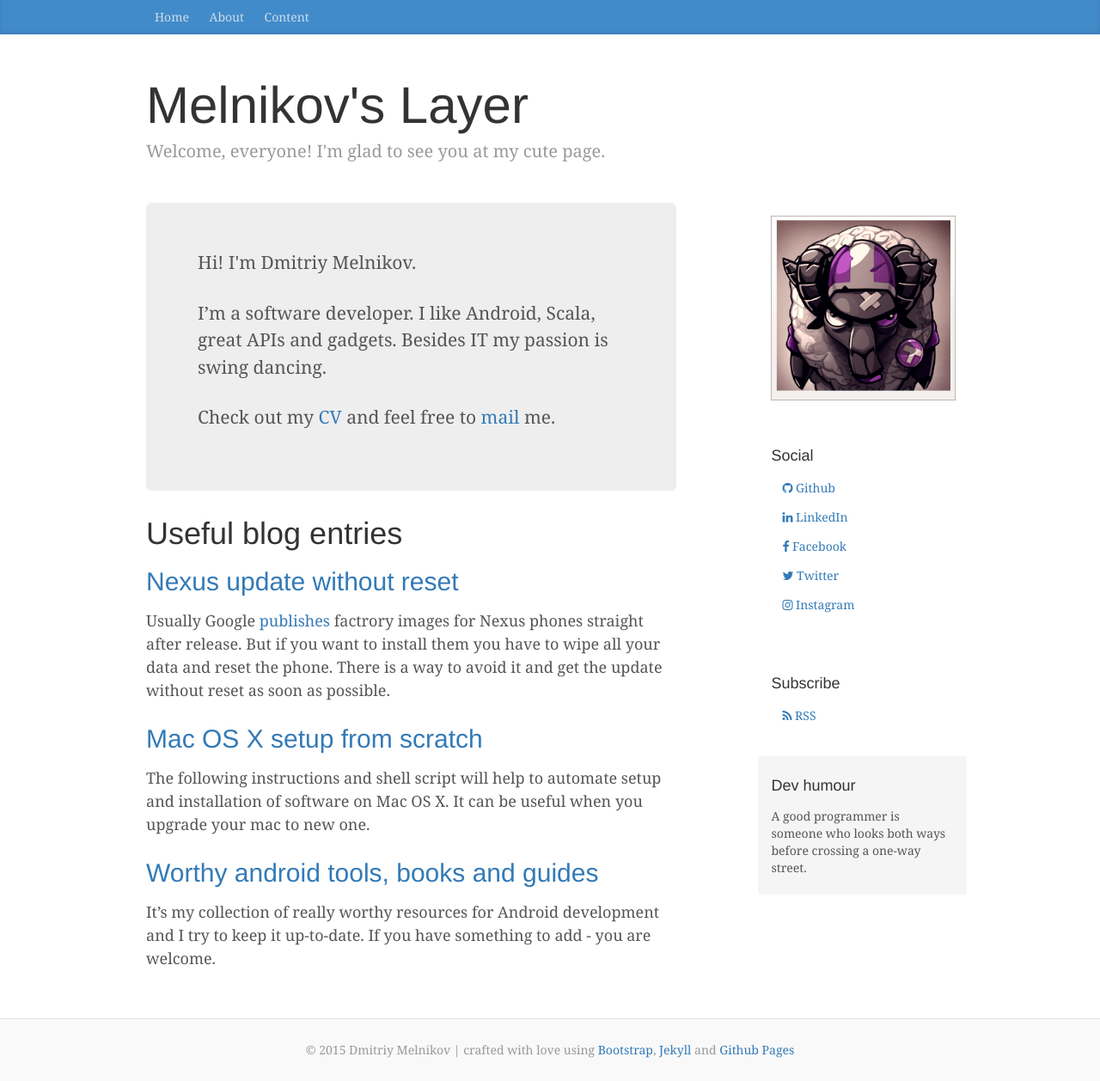
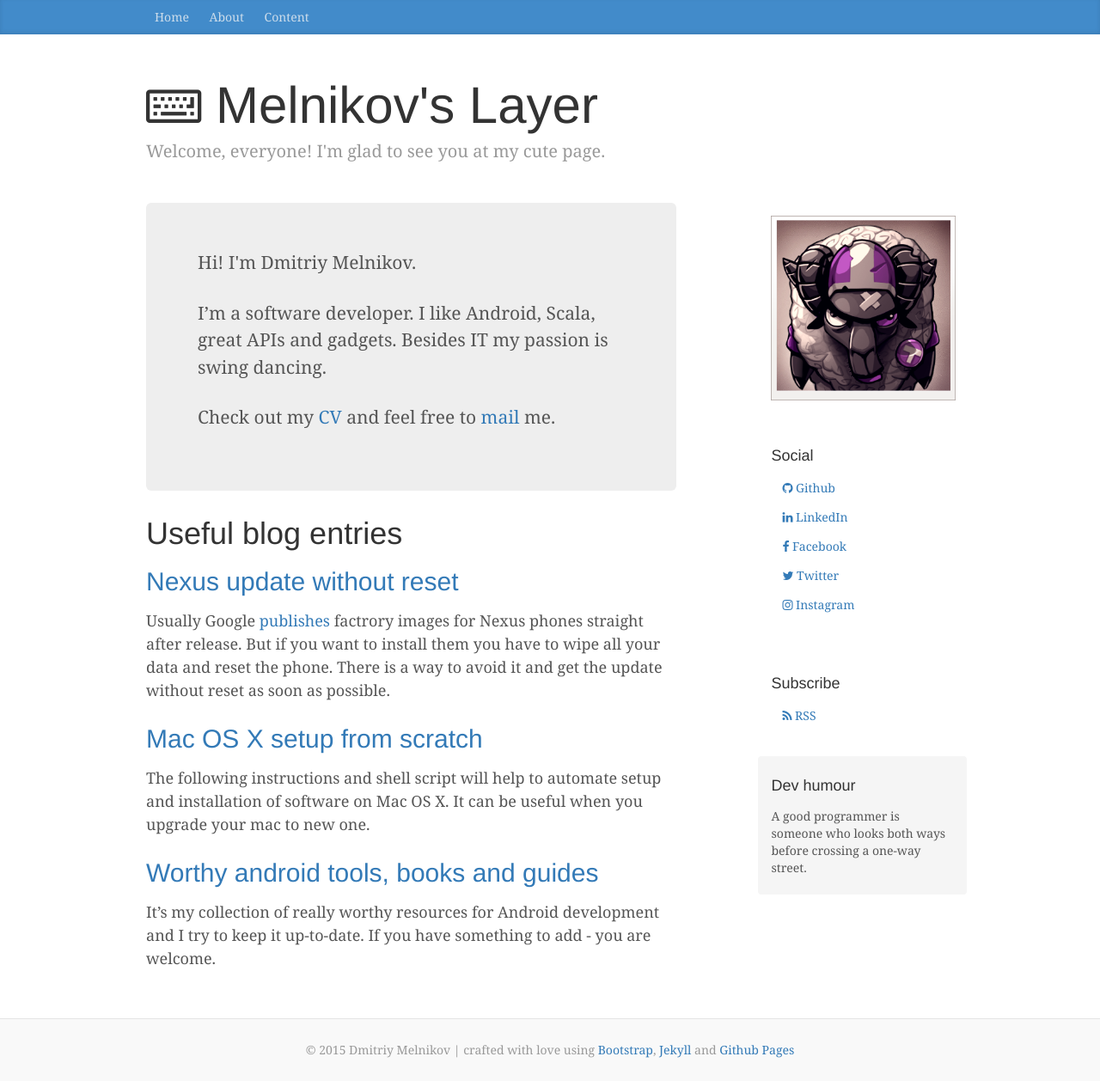
Before and after one commit to melnikovdv/melnikovdv.github.io, a Jekyll site: the page built from index.html, in a window 1280 px wide. Shown: the whole page at 86% size. Built offline with Jekyll 4.4.1, drawn with Linux system fonts in a browser that asks for light colours; nearby versions of some CDN libraries.

Commit message:
added blog-title icon and fixed styles for title

```diff
--- a/_layouts/default.html
+++ b/_layouts/default.html
@@ -12,7 +12,7 @@
         <div class="container">
 
           <div class="blog-header">
-            <h1 class="blog-title">Melnikov's Layer</h1>
+            <h1 class="blog-title"><a href="{{ site.baseurl }}/"><i class="fa fa-keyboard-o"></i> Melnikov's Layer</a></h1>
             <p class="lead blog-description">Welcome, everyone! I'm glad to see you at my cute page.</p>
           </div>
 
--- a/css/blog.css
+++ b/css/blog.css
@@ -22,7 +22,6 @@ h6, .h6 {
 p {
   padding: 6px 0;
 }
-
 
 /*
  * Override Bootstrap's default container.
@@ -92,6 +91,15 @@ p {
   font-size: 60px;
   font-weight: normal;
 }
+
+.blog-title a,
+.blog-title a:hover,
+.blog-title a:visited,
+.blog-title a:active {
+  text-decoration: none;
+  color: #333;
+}
+
 .blog-description {
   font-size: 20px;
   color: #999;
```
